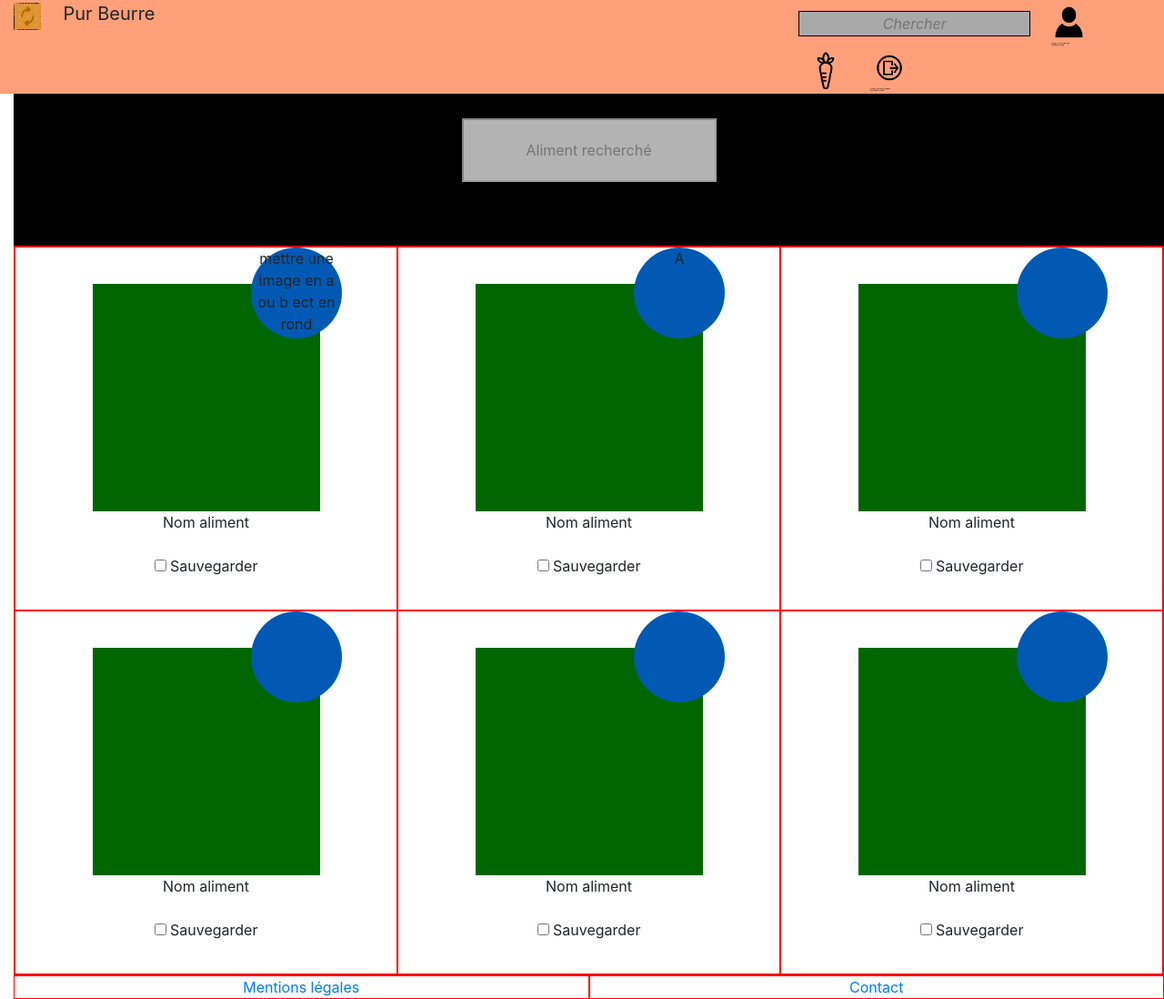
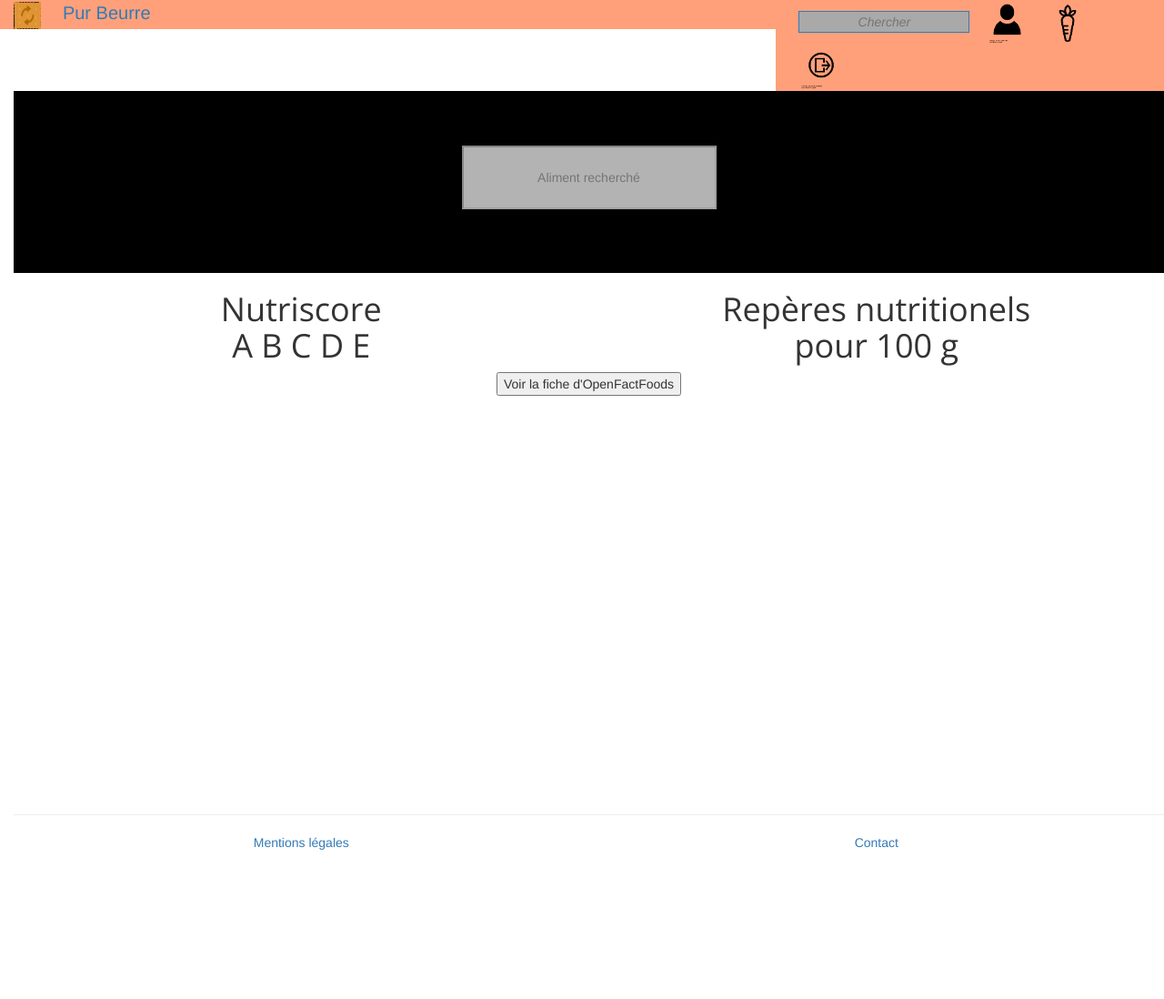
Before and after one commit to pastrouveedespeudo/plateforme-nutella-miam-miam, a Django app: template templates/pages/mes_aliments.html in a window 1280 px wide. Shown: the whole page at 91% size. After the commit the page ends 934 px from the top, so only its background shows below. Run offline with Django 3.2, Linux system fonts and the light colour scheme; the template is opened without the code that fills it, so the values that code supplies are empty; some libraries are stand-ins or nearby versions.

Commit message:
Update mes_aliments.html

```diff
--- a/templates/pages/mes_aliments.html
+++ b/templates/pages/mes_aliments.html
@@ -69,144 +69,53 @@
 
 
 
+    <div class="container-fluid">
+        <div class="row" id="row3">
 
-    <div class="container-fluid" id="conteneurCarre">
-       <div class="row" id="row3" style='border:1px solid red'>
-
-           <div class="col-sm-12 col-md-4" id="block4" style='border:1px solid red'>
-               <div id="rond">mettre une image en a ou b ect en rond</div>
-
-               <div id="im1"></div>
-
-               <div id="nomAliment">Nom aliment</div>
-               <br>
-               <INPUT type="checkbox" name="nom"> Sauvegarder
-
+           <div class="col-md-6 col-xs-12" id="block10">
+               <h1>Nutriscore<br> A B C D E</h1>
            </div>
 
 
-           <div class="col-sm-12 col-md-4" id="block4" style='border:1px solid red'>
 
-               <div id="rond">A</div>
-
-               <div id="im2"></div>
-
-
-               <div id="nomAliment">Nom aliment</div>
-
-               <br>
-               <INPUT type="checkbox" name="nom"> Sauvegarder
-
-
+            <div class="col-md-6 col-xs-12" id="block12" >
+              <h1>Repères nutritionels<br>pour 100 g</h1>
            </div>
 
-           <div class="col-sm-12 col-md-4" id="block4" style='border:1px solid red'>
-
-               <div id="rond"></div>
-
-               <div id="im3"></div>
-
-               <div id="nomAliment">Nom aliment</div>
-
-               <br>
-               <INPUT type="checkbox" name="nom"> Sauvegarder
-
-
-           </div>
-
-
-           <div class="col-sm-12 col-md-4" id="block4" style='border:1px solid red'>
-
-                <div id="rond"></div>
-
-                <div id="im4"></div>
-
-                <div id="nomAliment">Nom aliment</div>
-
-                <br>
-               <INPUT type="checkbox" name="nom"> Sauvegarder
-
-           </div>
-
-
-           <div class="col-sm-12 col-md-4" id="block4" style='border:1px solid red'>
-               <div id="rond"> </div>
-
-               <div id="im5"></div>
-
-               <div id="nomAliment">Nom aliment</div>
-
-               <br>
-               <INPUT type="checkbox" name="nom"> Sauvegarder
-
-           </div>
-
-           <div class="col-sm-12 col-md-4" id="block4" style='border:1px solid red'>
-
-               <div id="rond"></div>
-
-               <div id="im6"></div>
-
-               <div id="nomAliment">Nom aliment</div>
-
-               <br>
-               <INPUT type="checkbox" name="nom"> Sauvegarder
-
-
-         </div>
-
-
-       </div>
+        </div>
     </div>
 
 
 
+    <div class="container-fluid">
+        <div class="row" id="row10" style="text-align:center">
+
+           <div class="col-md-12 col-xs-12" id="block13">
+               <input type="button" value="Voir la fiche d'OpenFactFoods" id="button"/>
+           </div>
+
+        </div>
+    </div>
 
 
-
-
-  <hr color:black>
-    <div class="container-fluid">
+   <br><br><br><br><br><br><br><br><br><br><br>
+   <br><br><br><br><br><br><br><br><br><br><br>
+   <hr color:black>
+    <div class="container-fluid" id="bas">
       <div class="row">
-        <div class="col-md-6" style='border:1px solid red' id="mentions">
+        <div class="col-md-6" id="mentions">
           <a href="#">Mentions légales</a>
         </div>
 
 
-        <div class="col-md-6" style='border:1px solid red' id="contact">
+        <div class="col-md-6" id="contact">
           <a href="#">Contact</a>
         </div>
 
 
     </div>
   </div>
-
-
-
-
-
-
-
-
-
-
-
-
-
-
-
-
-
-
-
-
-
-
-
-
-
-
-
+ <br><br>
 
 
 
```
